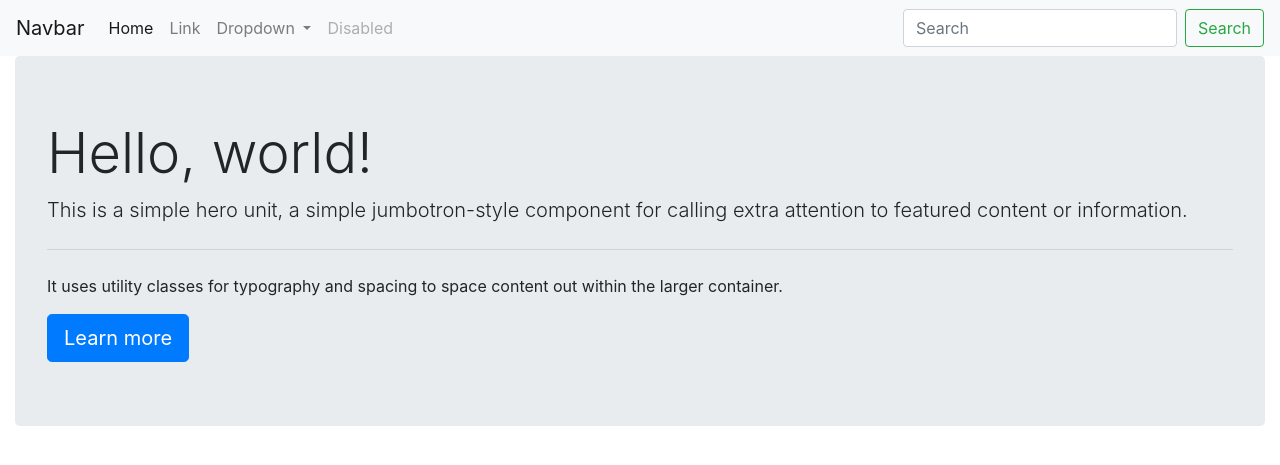
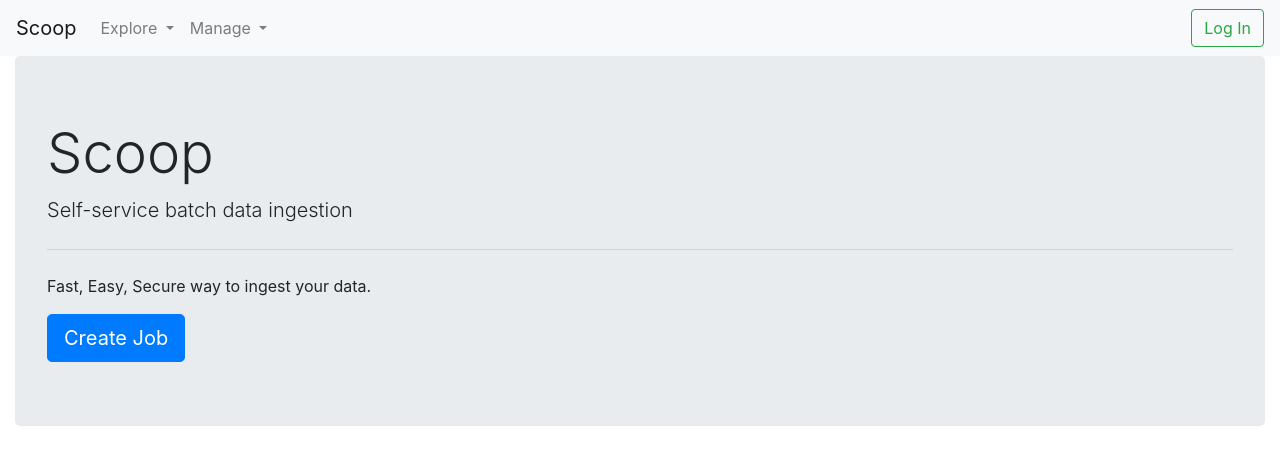
Before and after one commit to ianchen06/scoop, a Django app: page / in a window 1280 px wide. Shown: the top 465 px of the page. Run offline with Django 3.2, Linux system fonts and the light colour scheme; some libraries are stand-ins or nearby versions.

Commit message:
Better CRUD

```diff
--- a/templates/_base.html
+++ b/templates/_base.html
@@ -8,7 +8,7 @@
     <!-- Bootstrap CSS -->
     <link rel="stylesheet" href="https://stackpath.bootstrapcdn.com/bootstrap/4.4.1/css/bootstrap.min.css" integrity="sha384-Vkoo8x4CGsO3+Hhxv8T/Q5PaXtkKtu6ug5TOeNV6gBiFeWPGFN9MuhOf23Q9Ifjh" crossorigin="anonymous">
 
-    <title>Hello, world!</title>
+    <title>Scoop | Move your data</title>
   </head>
   <body>
     {% include '_nav.html' %}
--- a/templates/_nav.html
+++ b/templates/_nav.html
@@ -1,35 +1,30 @@
 <nav class="navbar navbar-expand-lg navbar-light bg-light">
-  <a class="navbar-brand" href="#">Navbar</a>
+  <a class="navbar-brand" href="#">Scoop</a>
   <button class="navbar-toggler" type="button" data-toggle="collapse" data-target="#navbarSupportedContent" aria-controls="navbarSupportedContent" aria-expanded="false" aria-label="Toggle navigation">
     <span class="navbar-toggler-icon"></span>
   </button>
 
   <div class="collapse navbar-collapse" id="navbarSupportedContent">
     <ul class="navbar-nav mr-auto">
-      <li class="nav-item active">
-        <a class="nav-link" href="#">Home <span class="sr-only">(current)</span></a>
-      </li>
-      <li class="nav-item">
-        <a class="nav-link" href="#">Link</a>
+      <li class="nav-item dropdown">
+        <a class="nav-link dropdown-toggle" href="#" id="navbarDropdown" role="button" data-toggle="dropdown" aria-haspopup="true" aria-expanded="false">
+          Explore
+        </a>
+        <div class="dropdown-menu" aria-labelledby="navbarDropdown">
+          <a class="dropdown-item" href="#">Data Source</a>
+          <div class="dropdown-divider"></div>
+          <a class="dropdown-item" href="#">Jobs</a>
+        </div>
       </li>
       <li class="nav-item dropdown">
         <a class="nav-link dropdown-toggle" href="#" id="navbarDropdown" role="button" data-toggle="dropdown" aria-haspopup="true" aria-expanded="false">
-          Dropdown
+          Manage
         </a>
         <div class="dropdown-menu" aria-labelledby="navbarDropdown">
-          <a class="dropdown-item" href="#">Action</a>
-          <a class="dropdown-item" href="#">Another action</a>
-          <div class="dropdown-divider"></div>
-          <a class="dropdown-item" href="#">Something else here</a>
+          <a class="dropdown-item" href="#">Data Source</a>
         </div>
       </li>
-      <li class="nav-item">
-        <a class="nav-link disabled" href="#" tabindex="-1" aria-disabled="true">Disabled</a>
-      </li>
     </ul>
-    <form class="form-inline my-2 my-lg-0">
-      <input class="form-control mr-sm-2" type="search" placeholder="Search" aria-label="Search">
-      <button class="btn btn-outline-success my-2 my-sm-0" type="submit">Search</button>
-    </form>
+    <button class="btn btn-outline-success my-2 my-sm-0" type="submit">Log In</button>
   </div>
 </nav>
--- a/templates/index.html
+++ b/templates/index.html
@@ -2,11 +2,11 @@
 {% block content %}
 <div class="container-fluid">
   <div class="jumbotron">
-    <h1 class="display-4">Hello, world!</h1>
-    <p class="lead">This is a simple hero unit, a simple jumbotron-style component for calling extra attention to featured content or information.</p>
+    <h1 class="display-4">Scoop</h1>
+    <p class="lead">Self-service batch data ingestion</p>
     <hr class="my-4">
-    <p>It uses utility classes for typography and spacing to space content out within the larger container.</p>
-    <a class="btn btn-primary btn-lg" href="#" role="button">Learn more</a>
+    <p>Fast, Easy, Secure way to ingest your data.</p>
+    <a class="btn btn-primary btn-lg" href="#" role="button">Create Job</a>
   </div>
 </div>
 {% endblock %}
--- a/templates/connection_list.html
+++ b/templates/webapp/connection_list.html
@@ -2,7 +2,7 @@
 {% block content %}
 <div class="container-fluid">
   <ul>
-  {% for row in page_obj %}
+  {% for row in connection_list %}
     <li>{{ row.name  }}</li>
   {% endfor %}
   </ul>
--- a/webapp/forms.py
+++ b/webapp/forms.py
@@ -5,4 +5,7 @@ from .models import Connection
 class ConnectionForm(forms.ModelForm):
     class Meta:
         model = Connection
-        fields = ('name', 'host', 'port', 'username', 'password',)
+        fields = '__all__'
+    def __init__(self, *args, **kwargs):
+        super(ConnectionForm, self).__init__(*args, **kwargs)
+        self.fields['authorized_users'].required = False
--- a/webapp/urls.py
+++ b/webapp/urls.py
@@ -1,10 +1,11 @@
 from django.urls import path
 
-from . import views
+import webapp.views as v
 
 urlpatterns = [
-    path('connection/', views.connection_list, name='connection_list'),
-    path('connection/<int:pk>/edit/', views.connection_edit, name='connection_edit'),
-    path('connection/<int:pk>/', views.connection_detail, name='connection_detail'),
-    path('connection/new/', views.connection_new, name='connection_new'),
+    path('connections/', v.ConnectionList.as_view(), name='connection-list'),
+    path('connections/create/', v.ConnectionCreate.as_view(), name='connection-create'),
+    path('connections/<int:pk>/', v.ConnectionDetailView.as_view(), name='connection-detail'),
+    path('connections/<int:pk>/update/', v.ConnectionUpdate.as_view(), name='connection-update'),
+    path('connections/<int:pk>/delete/', v.ConnectionDelete.as_view(), name='connection-delete'),
 ]
```
Also changed, not shown: templates/webapp/connection_confirm_delete.html (added, +11 -0 lines), templates/webapp/connection_detail.html (added, +8 -0 lines), templates/webapp/connection_form.html (added, +11 -0 lines), webapp/models.py (+8 -0 lines), webapp/views.py (+18 -31 lines).
